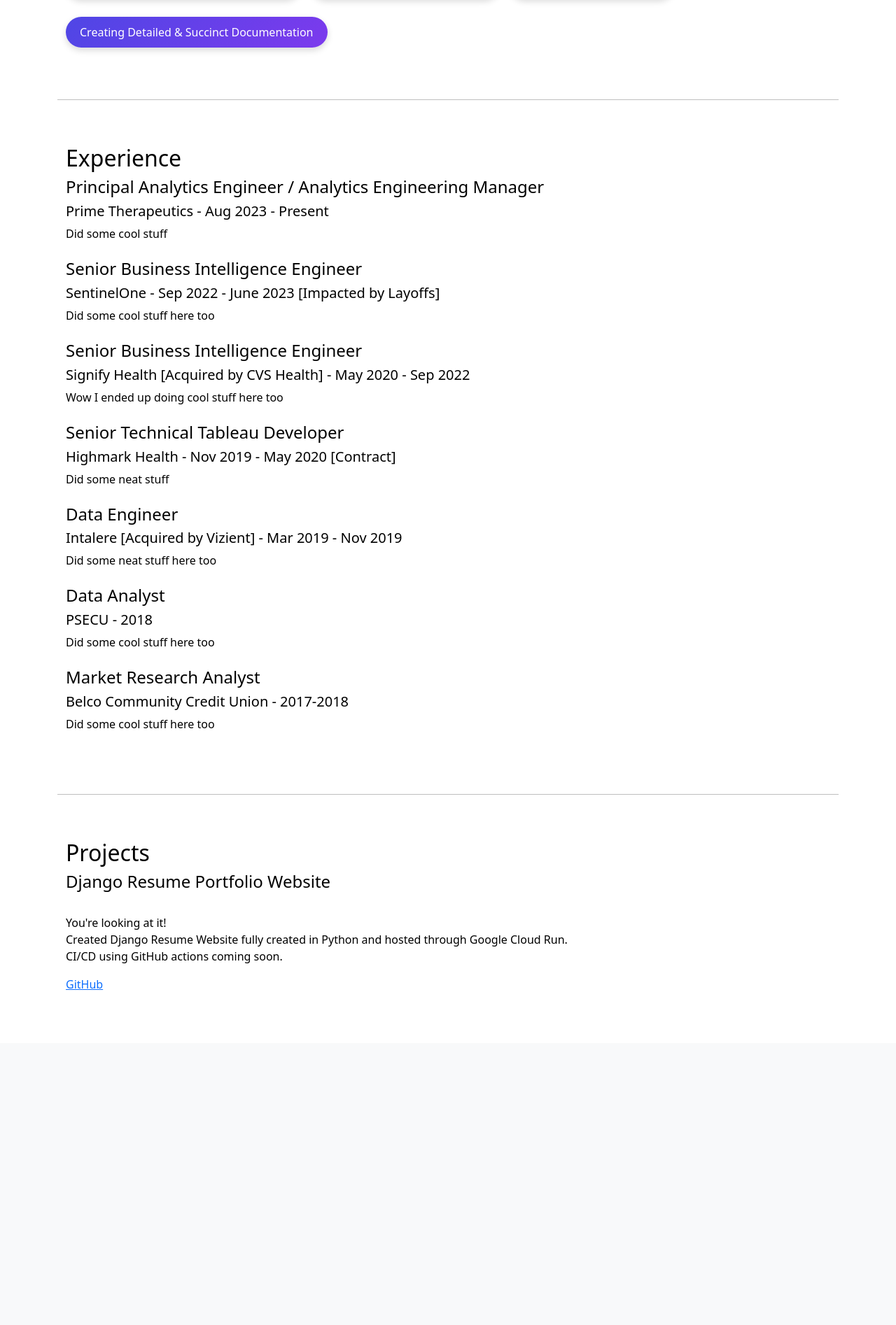
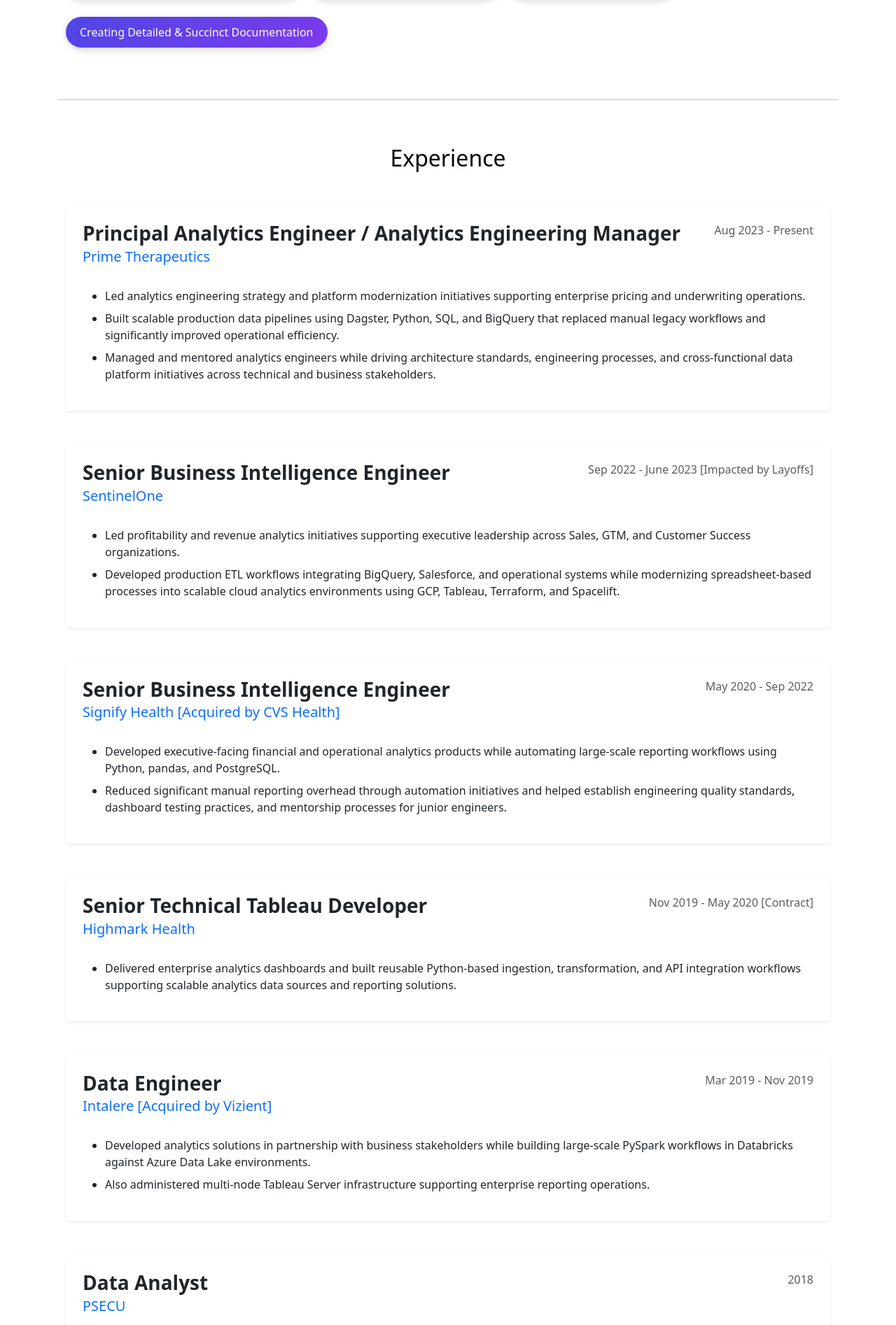
Before and after one commit to GeraldShin/Django-Resume-Website, a Django app: page / in a window 1280 px wide. Shown: the part 1302-3196 px from the top of the page at 70% size. Before the commit the page ends 2717 px from the top, so only its background shows below. Run offline with Django 5.2, Linux system fonts and the light colour scheme.

Commit message:
completely overhauled the experience sections, adding in cool design elements that break up the wall of text

```diff
--- a/portfolio/data/resume_data.json
+++ b/portfolio/data/resume_data.json
@@ -27,9 +27,10 @@
 
     {
       "name" : "Dagster",
-      "details" : "Creating sensors/event based triggers and standing up quality controlled, robust, pipelines"
+      "details" : "Creating sensors/event based triggers and standing up quality controlled, robust pipelines"
     }
   ],
+
   "soft_skills": [
     {
       "name" : "Software Project Lifecycle Management",
@@ -51,50 +52,61 @@
       "details" : "Writing Confluence documentation, including troubleshooting, FAQs, and technical docs"
     }
   ],
+
   "experience": [
     {
       "company": "Prime Therapeutics",
       "title": "Principal Analytics Engineer / Analytics Engineering Manager",
       "dates": "Aug 2023 - Present",
-      "description": "Did some cool stuff"
+      "description": ["Led analytics engineering strategy and platform modernization initiatives supporting enterprise pricing and underwriting operations.",
+                      "Built scalable production data pipelines using Dagster, Python, SQL, and BigQuery that replaced manual legacy workflows and significantly improved operational efficiency.",
+                      "Managed and mentored analytics engineers while driving architecture standards, engineering processes, and cross-functional data platform initiatives across technical and business stakeholders."
+                      ]
     },
     {
       "company": "SentinelOne",
       "title": "Senior Business Intelligence Engineer",
       "dates": "Sep 2022 - June 2023 [Impacted by Layoffs]",
-      "description": "Did some cool stuff here too"
+      "description": ["Led profitability and revenue analytics initiatives supporting executive leadership across Sales, GTM, and Customer Success organizations.",
+                      "Developed production ETL workflows integrating BigQuery, Salesforce, and operational systems while modernizing spreadsheet-based processes into scalable cloud analytics environments using GCP, Tableau, Terraform, and Spacelift."
+                      ]
     },
     {
       "company": "Signify Health [Acquired by CVS Health]",
       "title": "Senior Business Intelligence Engineer",
       "dates": "May 2020 - Sep 2022",
-      "description": "Wow I ended up doing cool stuff here too"
+      "description": ["Developed executive-facing financial and operational analytics products while automating large-scale reporting workflows using Python, pandas, and PostgreSQL.",
+                      "Reduced significant manual reporting overhead through automation initiatives and helped establish engineering quality standards, dashboard testing practices, and mentorship processes for junior engineers."
+                      ]
     },
     {
       "company": "Highmark Health",
       "title": "Senior Technical Tableau Developer",
       "dates": "Nov 2019 - May 2020 [Contract]",
-      "description": "Did some neat stuff"
+      "description": ["Delivered enterprise analytics dashboards and built reusable Python-based ingestion, transformation, and API integration workflows supporting scalable analytics data sources and reporting solutions."]
     },
     {
       "company": "Intalere [Acquired by Vizient]",
       "title": "Data Engineer",
       "dates": "Mar 2019 - Nov 2019",
-      "description": "Did some neat stuff here too"
+      "description": ["Developed analytics solutions in partnership with business stakeholders while building large-scale PySpark workflows in Databricks against Azure Data Lake environments.",
+                      "Also administered multi-node Tableau Server infrastructure supporting enterprise reporting operations."
+                    ]
     },
     {
       "company": "PSECU",
       "title": "Data Analyst",
       "dates": "2018",
-      "description": "Did some cool stuff here too"
+      "description": ["Built reporting solutions and modernized SQL-based analytics workflows to improve reporting efficiency and business insight generation."]
     },
     {
       "company": "Belco Community Credit Union",
       "title": "Market Research Analyst",
       "dates": "2017-2018",
-      "description": "Did some cool stuff here too"
+      "description": ["Delivered executive-facing market analysis and business insights supporting organizational strategy and decision-making."]
     }
   ],
+
   "projects": [
     {
       "name" : "Django Resume Portfolio Website",
--- a/portfolio/templates/portfolio/home.html
+++ b/portfolio/templates/portfolio/home.html
@@ -24,7 +24,7 @@
 </nav>
 
 
-<section class="container py-5">
+<section id="home" class="container py-5">
 
     <div class="text-center">
 
@@ -227,7 +227,7 @@ toggleButton.addEventListener("click", () => {
 
 <body>
 
-<div id='home' class="container mt-5">
+<div class="container mt-5">
 
     <h1>Gerald Shin</h1>
     <h4>Analytics Engineering Manager</h4>
@@ -282,15 +282,55 @@ toggleButton.addEventListener("click", () => {
     <hr>
 
     <section id="experience" class="container py-5">
-        <h2>Experience</h2>
-        {% for exp in experience %}
-            <div class="mb-4">
-                <h4>{{ exp.title }}</h4>
-                <h5>{{ exp.company }} - {{ exp.dates }}</h5>
-                <p>{{ exp.description }}</p>
+        <h2 class="mb-5 text-center">
+            Experience
+        </h2>
+
+    {% for exp in experience %}
+
+    <div class="card shadow-sm mb-5 border-0">
+
+        <div class="card-body p-4">
+
+            <div class="d-flex justify-content-between align-items-start flex-wrap">
+
+                <div>
+
+                    <h3 class="fw-bold mb-1">
+                        {{ exp.title }}
+                    </h3>
+
+                    <h5 class="text-primary mb-3">
+                        {{ exp.company }}
+                    </h5>
+
+                </div>
+
+                <div class="text-muted">
+                    {{ exp.dates }}
+                </div>
+
             </div>
-        {% endfor %}
-    </section>
+
+            <ul class="mt-3">
+
+                {% for bullet in exp.description %}
+
+                    <li class="mb-2">
+                        {{ bullet }}
+                    </li>
+
+                {% endfor %}
+
+            </ul>
+
+        </div>
+
+    </div>
+
+    {% endfor %}
+
+</section>
 
     <hr>
 
```
